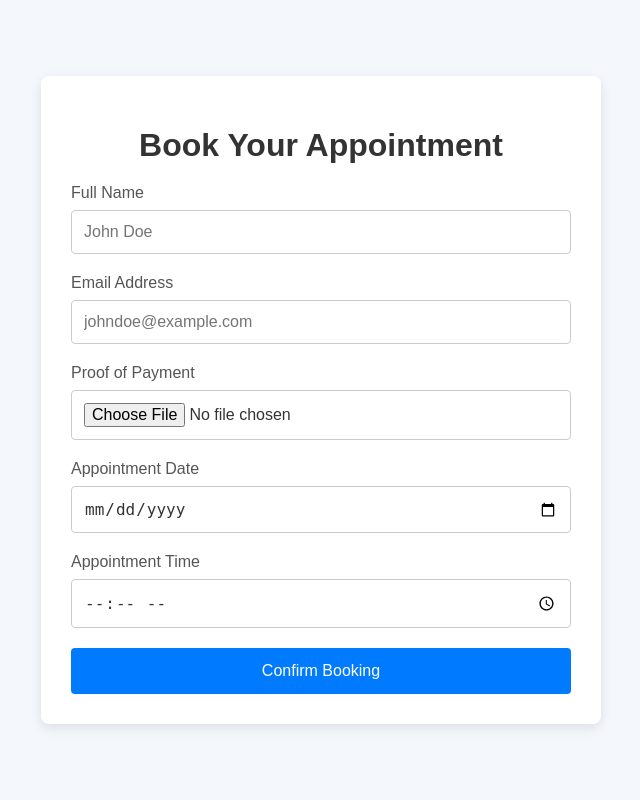
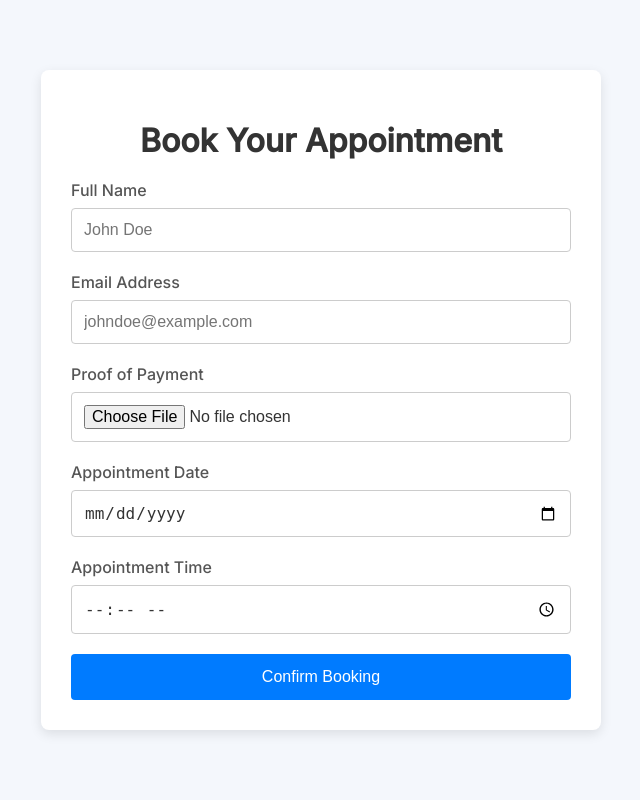
Before and after one commit to TtBuoyPta97/MCORESIDENCE, a Flask app: page /booking in a window 1280 px wide. Shown: the whole page, without its empty margins (319-959 px from the left). Run offline with Flask 3, Linux system fonts and the light colour scheme.

Commit message:
Update booking-style.css

```diff
--- a/static/booking-style.css
+++ b/static/booking-style.css
@@ -1,6 +1,11 @@
+/* booking-style.css */
+
+/* Import Google Font */
+@import url('https://fonts.googleapis.com/css2?family=Inter:wght@400;500&display=swap');
+
 /* Global Styles */
 body {
-  font-family: 'Arial', sans-serif;
+  font-family: 'Inter', sans-serif;
   background-color: #f4f7fc;
   margin: 0;
   padding: 0;
@@ -17,10 +22,10 @@ body {
   box-shadow: 0 4px 12px rgba(0, 0, 0, 0.1);
   width: 100%;
   max-width: 500px;
+  text-align: center;
 }
 
 h1 {
-  text-align: center;
   color: #333;
   margin-bottom: 20px;
 }
@@ -28,6 +33,7 @@ h1 {
 form {
   display: flex;
   flex-direction: column;
+  text-align: left;
 }
 
 label {
@@ -47,6 +53,8 @@ input[type="file"] {
   border-radius: 4px;
   font-size: 16px;
   color: #333;
+  width: 100%;
+  box-sizing: border-box;
 }
 
 button {
@@ -63,3 +71,8 @@ button {
 button:hover {
   background-color: #0056b3;
 }
+
+p {
+  color: #555;
+  font-size: 16px;
+}
```
